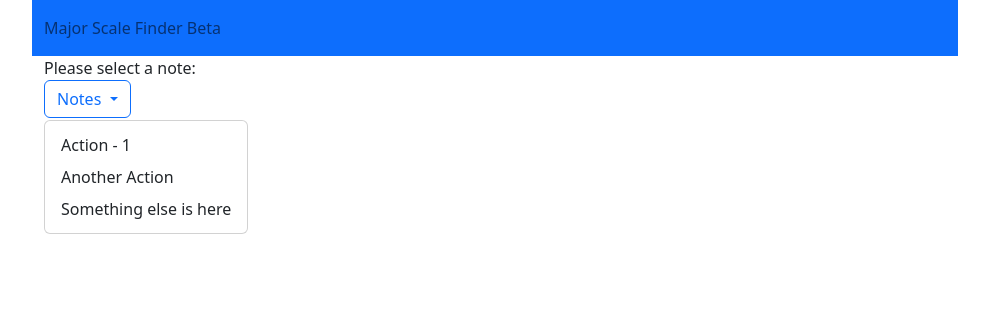
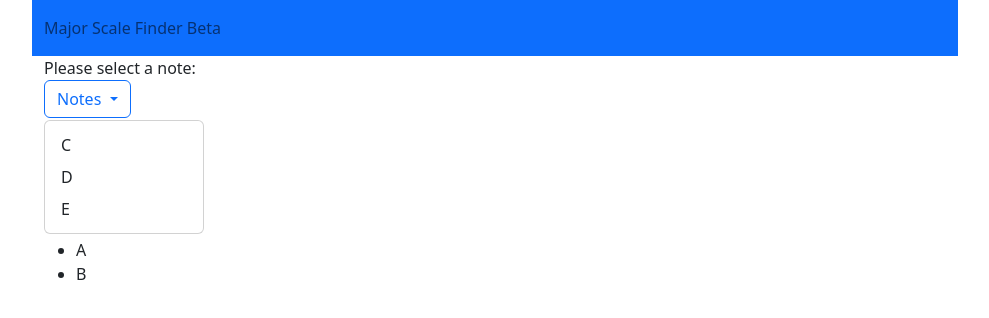
Before and after one commit to ryanWadeDevelopment/major_scale_finder, an Angular app: page / in a window 1280 px wide. Both pictures are taken after a click on the button "Notes". Shown: the top 318 px of the page, without its empty margins (50-1039 px from the left). Built offline with nearby package versions, Linux system fonts and the light colour scheme.

Commit message:
Added scale display skeleton

```diff
--- a/src/app/app.component.html
+++ b/src/app/app.component.html
@@ -3,6 +3,7 @@
     <div class="col-md-10">
       <app-header></app-header>
       <app-scale-picker></app-scale-picker>
+      <app-scale-display></app-scale-display>
     </div>
   </div>
 </div>
--- /dev/null
+++ b/src/app/scale_display/scale_display.component.html
@@ -0,0 +1,15 @@
+<div class="container">
+  <div class="row">
+    <div class="col-md-10">
+      <ul>
+        <li>C</li>
+        <li>D</li>
+        <li>E</li>
+        <li>F</li>
+        <li>G</li>
+        <li>A</li>
+        <li>B</li>
+      </ul>
+    </div>
+  </div>
+</div>
--- a/src/app/scale_picker/scale_picker.component.html
+++ b/src/app/scale_picker/scale_picker.component.html
@@ -14,9 +14,9 @@
           Notes
         </button>
         <div ngbDropdownMenu aria-labelledby="dropdownBasic1">
-          <button ngbDropdownItem>Action - 1</button>
-          <button ngbDropdownItem>Another Action</button>
-          <button ngbDropdownItem>Something else is here</button>
+          <button ngbDropdownItem>C</button>
+          <button ngbDropdownItem>D</button>
+          <button ngbDropdownItem>E</button>
         </div>
       </div>
     </div>
```
Also changed, not shown: src/app/app.module.ts (+7 -1 lines), src/app/scale_display/scale_display.component.ts (added, +8 -0 lines), src/app/scale_display/scale_display.component.css (added).
